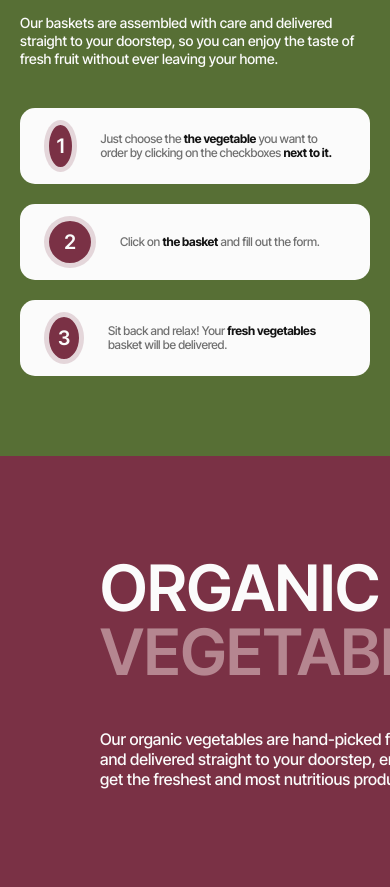
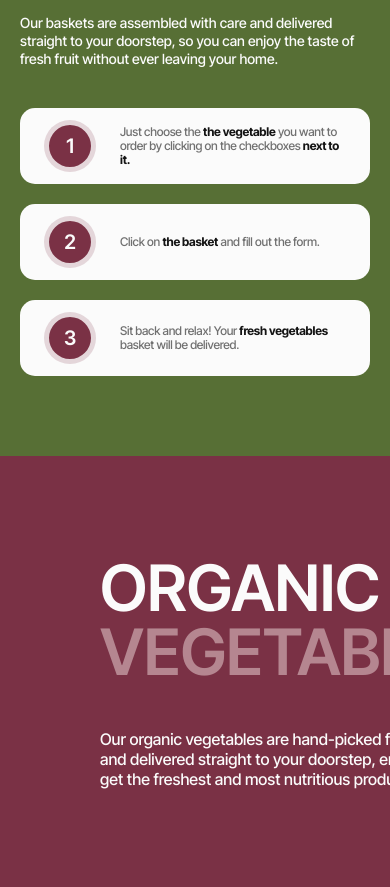
Before and after one commit to The-Comeback-Crew/green-harvest-project, a website built with Vite: page src/index.html in a window 390 px wide. Shown: the part 1345-2232 px from the top of the page. Built offline with nearby package versions, Linux system fonts and the light colour scheme.

Commit message:
sayaç düzeltildi

```diff
--- a/src/css/home.mobile.css
+++ b/src/css/home.mobile.css
@@ -196,8 +196,8 @@
         display: flex;
         align-items: center;
         justify-content: center;
-        width: 52px;
-        height: 52px;
+        min-width: 52px;
+        min-height: 52px;
         border: 5px solid rgba(255, 255, 255, 0.8);
         border-radius: 50%;
         background-color: rgba(122, 49, 69, 1);
```
